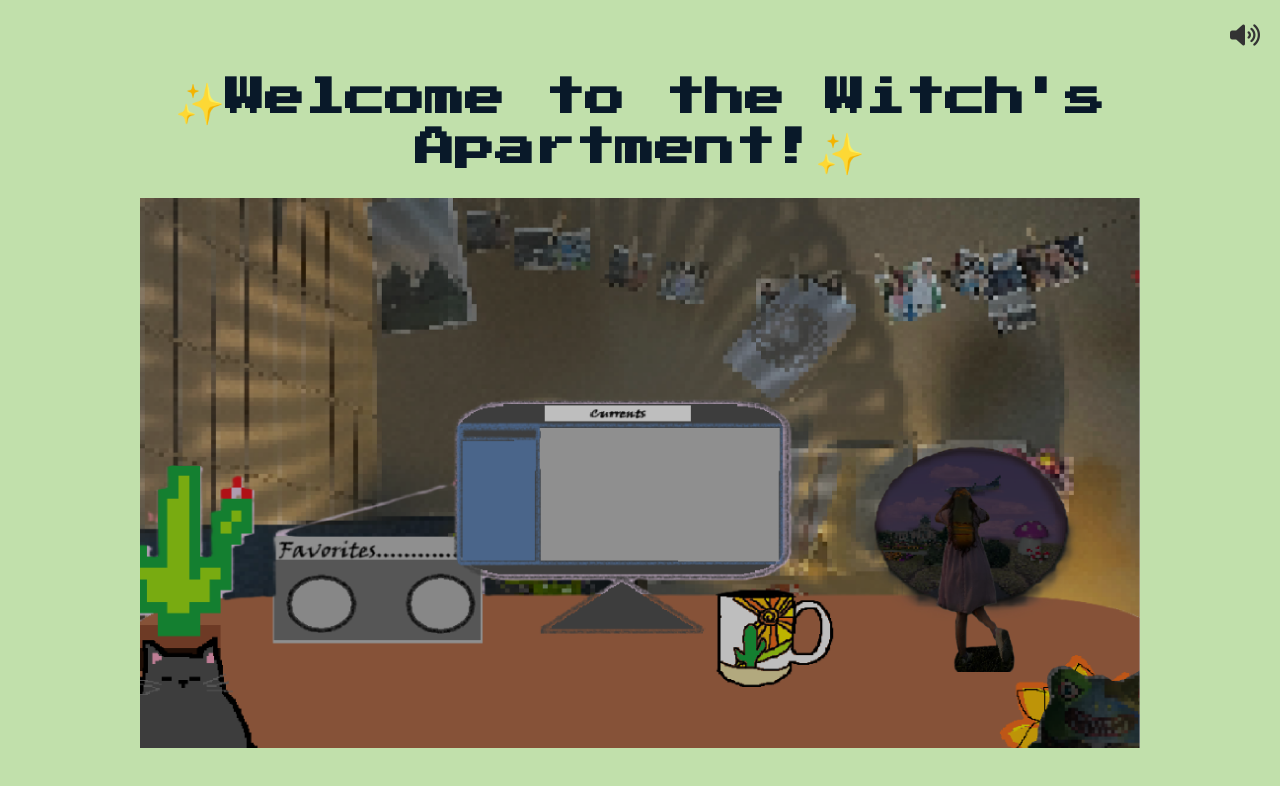
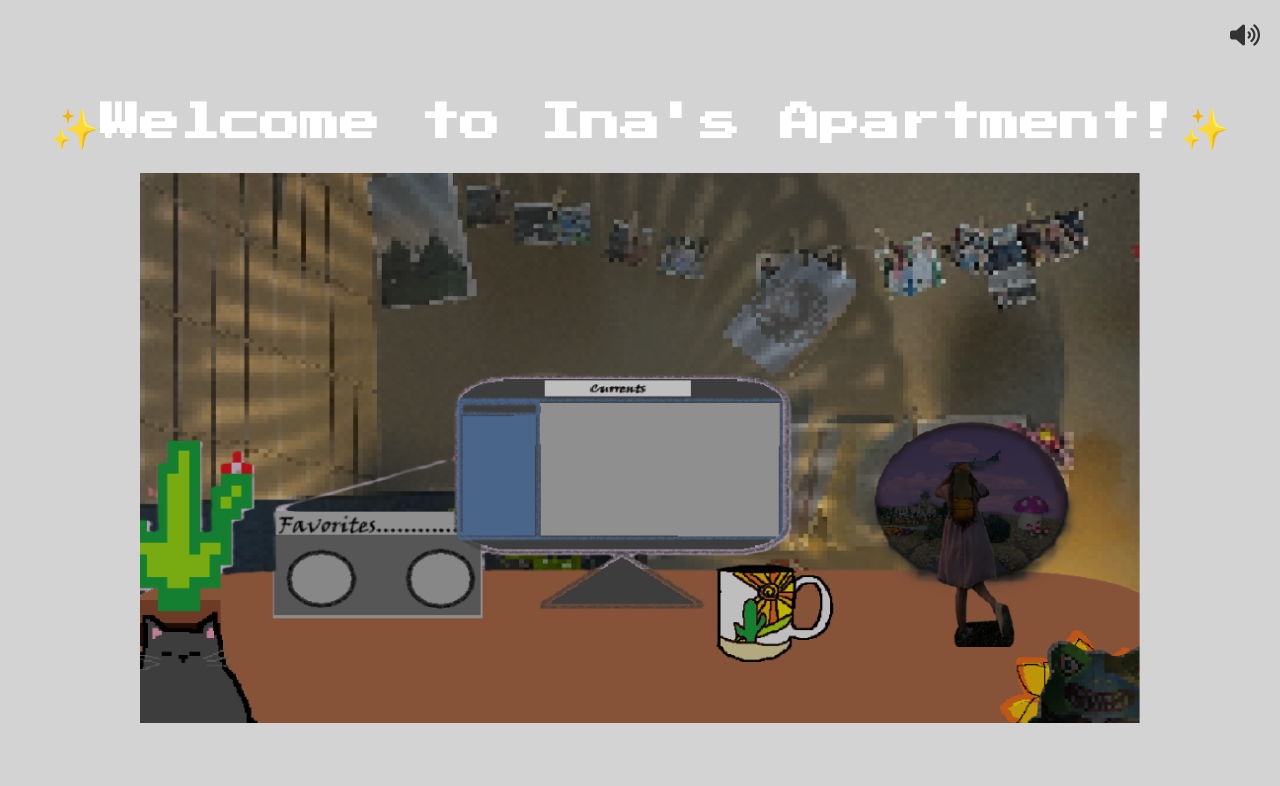
Before and after one commit to gkm2004/Wizard-s-Apartment, a plain HTML site: page index.html in a window 1280 px wide. Drawn offline with Linux system fonts and the light colour scheme.

Commit message:
made a few style changes:))

```diff
--- a/css/style.css
+++ b/css/style.css
@@ -1,6 +1,6 @@
 /* Make the background light purple */
 body {
-    background-color: #c1e0ab;
+    background-color: lightgrey;
     display: flex;
     flex-direction: column;
     justify-content: center; /* Center vertically */
@@ -15,7 +15,7 @@ body {
 #heading {
     font-size: 2.5em; /* Increased size for better visibility */
 
-    color:#091929; /* Dark purple for contrast */
+    color:white; /* Dark purple for contrast */
     margin-bottom: 20px; /* Adds space between heading and image */
 }
 
--- a/index.html
+++ b/index.html
@@ -11,7 +11,7 @@
 
 </head>
 <body>
-    <h1 id="heading">✨Welcome to the Witch's Apartment!✨</h1>
+    <h1 id="heading">✨Welcome to Ina's Apartment!✨</h1>
         <div id="music-control">
             <i id="music-icon" class="fas fa-volume-up"></i>
         </div>
```
